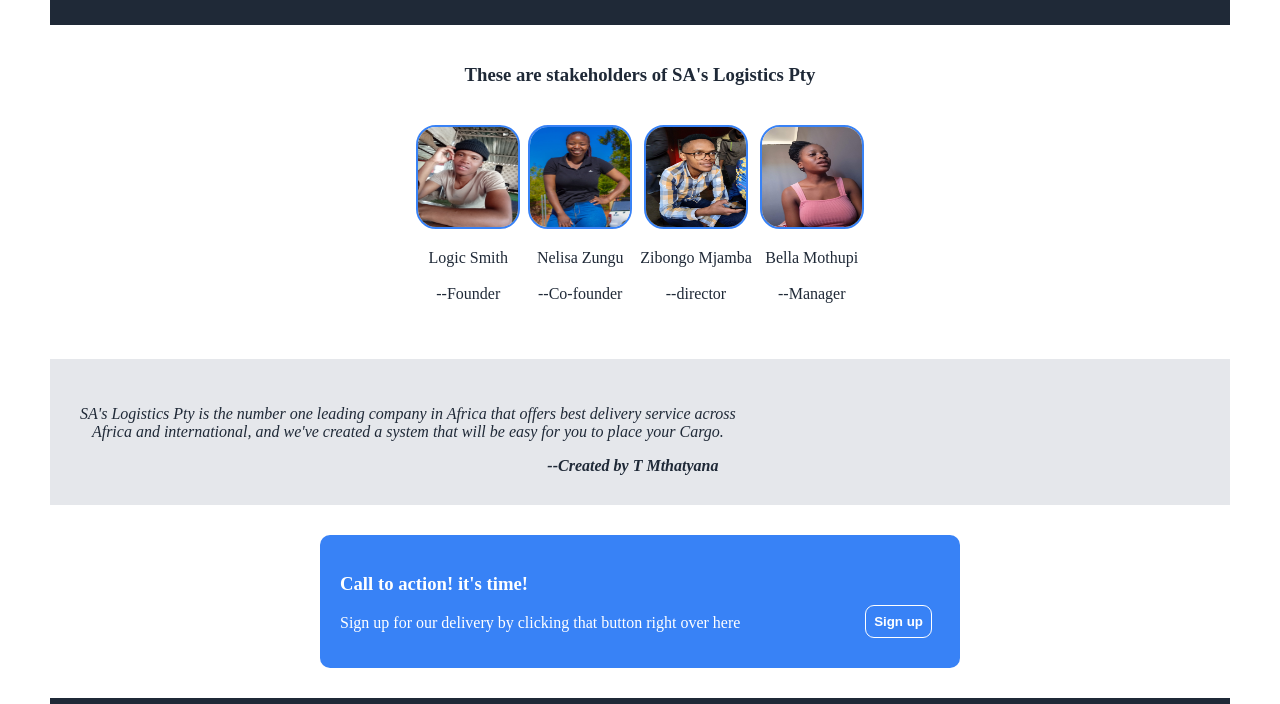
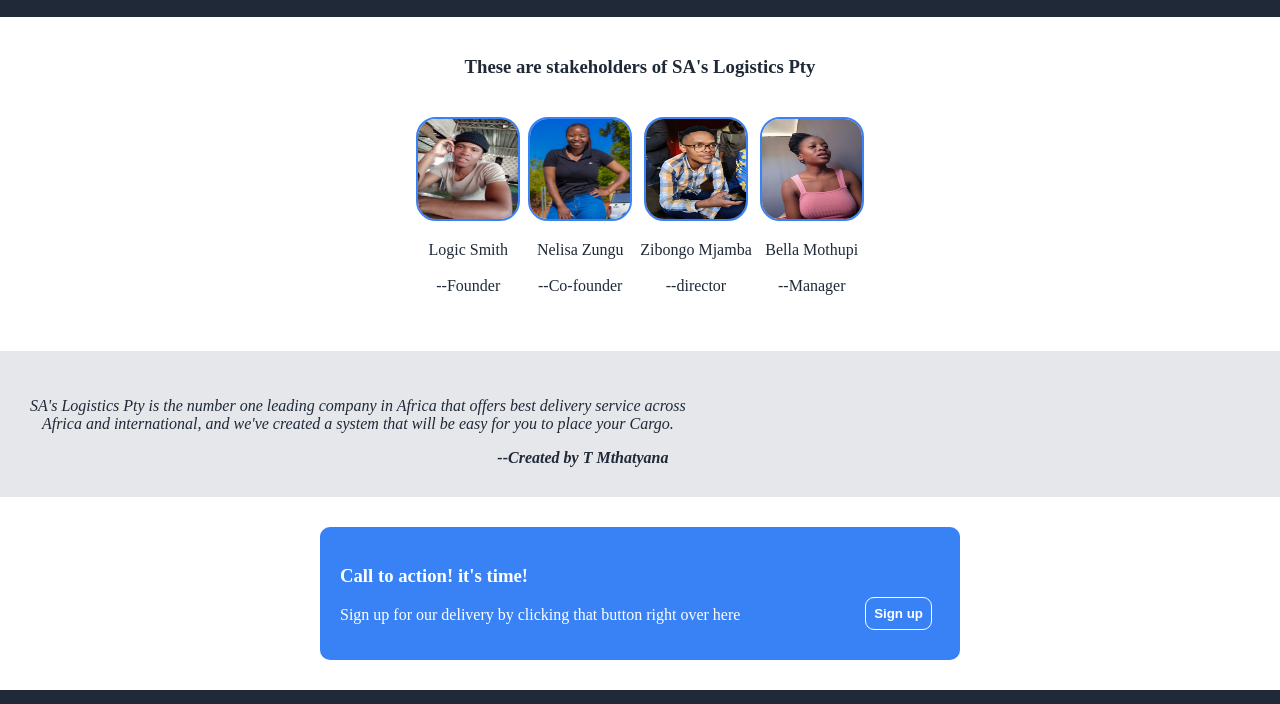
Before and after one commit to Logic228/Landing_pages, a plain HTML site: page index.html in a window 1280 px wide. Shown: the part 228-932 px from the top of the page. Drawn offline with Linux system fonts and the light colour scheme.

Commit message:
edited my css file

```diff
--- a/Landing.CSS
+++ b/Landing.CSS
@@ -1,7 +1,6 @@
 body{
     padding: 0;
-    margin-left: 50px;
-    margin-right:50px;
+    margin: 0;
     box-sizing: border-box;
 }
 .header-container{
```
